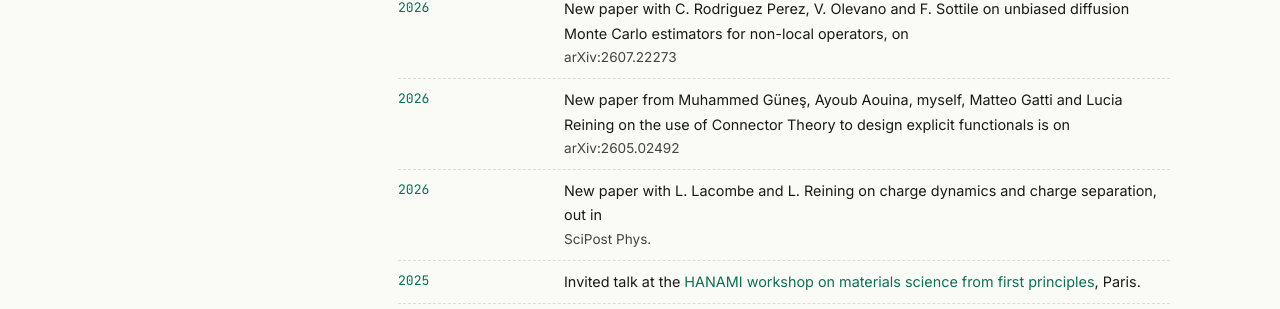
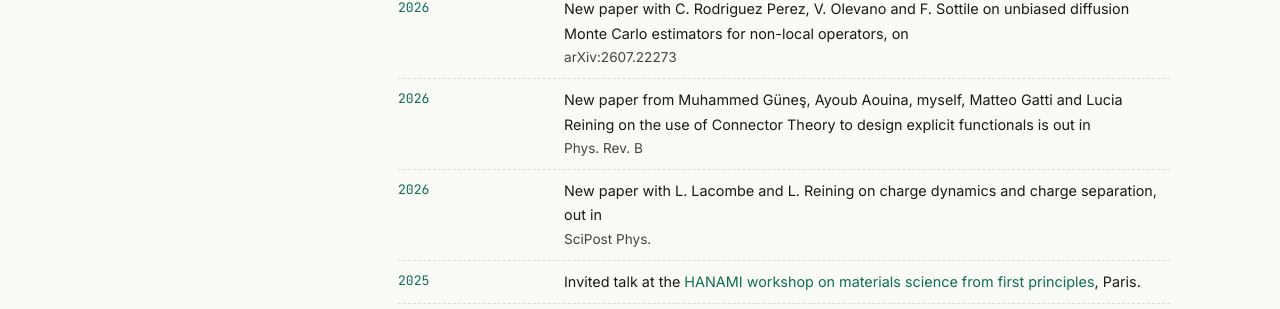
Before and after one commit to gorelov93/vitaly-gorelov, a Jekyll site: the page built from index.md, in a window 1280 px wide. Shown: the part 955-1264 px from the top of the page. Built offline with Jekyll 4.4.1, drawn with Linux system fonts in a browser that asks for light colours.

Commit message:
Link Connector Theory paper to published Phys. Rev. B version
Co-Authored-By: Claude Opus 5.5 <noreply@anthropic.com>

```diff
--- a/_data/publications.yml
+++ b/_data/publications.yml
@@ -15,8 +15,9 @@
 
 - title: "Designing explicit functionals for the charge density in terms of a potential"
   authors: "M. H. Güneş, A. Aouina, **V. Gorelov**, M. Gatti, L. Reining"
-  venue: "arXiv:2605.02492"
+  venue: "Phys. Rev. B 114, 125120 (2026)"
   year: 2026
+  link: "https://doi.org/10.1103/zztt-z1wj"
   arxiv: "https://arxiv.org/abs/2605.02492"
 
 - title: "Electron charge dynamics and charge separation: A response theory approach"
--- a/index.md
+++ b/index.md
@@ -60,7 +60,7 @@ permalink: /
   </li>
   <li>
     <span class="when">2026</span>
-    <span class="what">New paper from Muhammed Güneş, Ayoub Aouina, myself, Matteo Gatti and Lucia Reining on the use of Connector Theory to design explicit functionals is on <a href="https://arxiv.org/abs/2605.02492"><em>arXiv:2605.02492</em></a> </span>
+    <span class="what">New paper from Muhammed Güneş, Ayoub Aouina, myself, Matteo Gatti and Lucia Reining on the use of Connector Theory to design explicit functionals is out in <a href="https://doi.org/10.1103/zztt-z1wj"><em>Phys. Rev. B</em></a> </span>
   </li>
   <li>
     <span class="when">2026</span>
```
